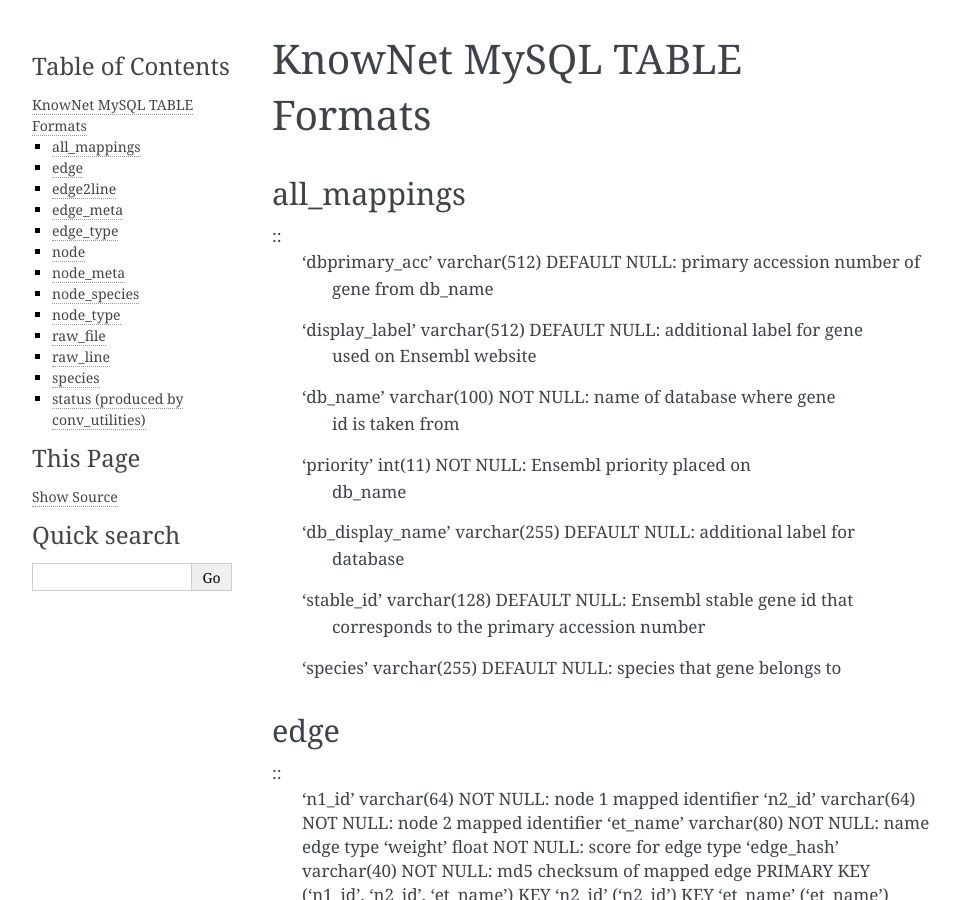
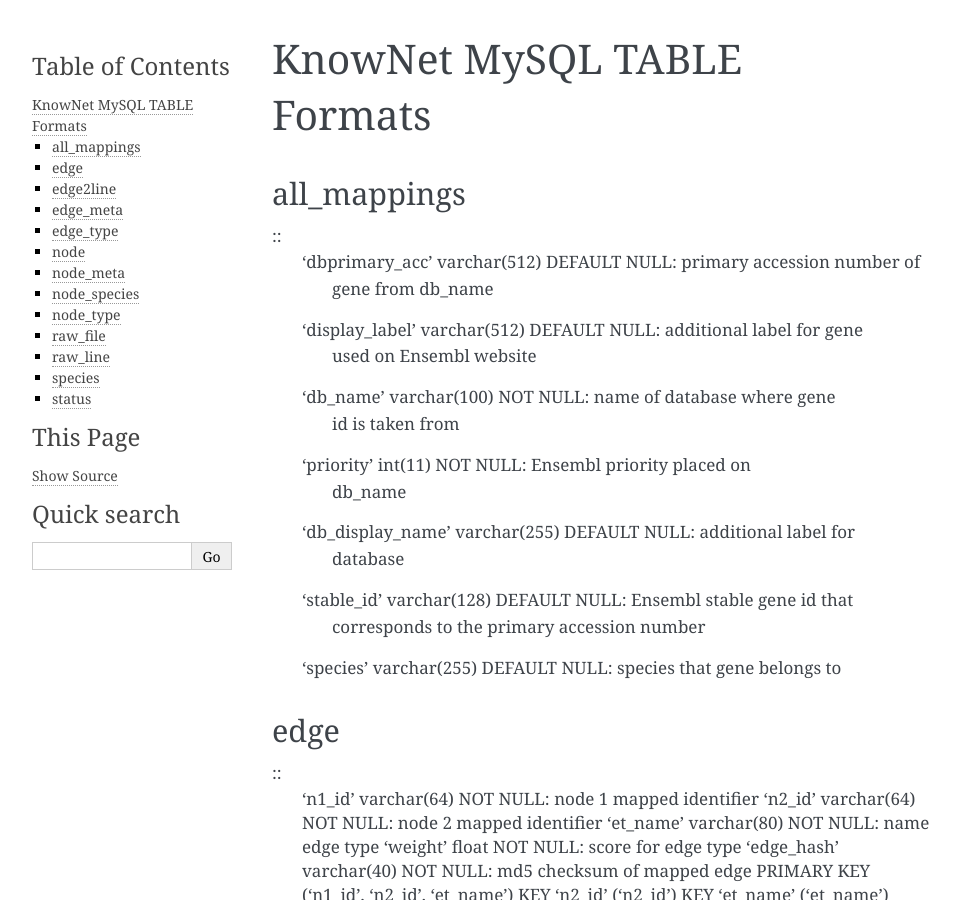
Before and after one commit to KnowEnG/KN_Builder, a Sphinx documentation site: the page built from docs/tables.rst, in a window 1280 px wide and 900 px high. Shown: the whole window, without its empty margins (148-1108 px from the left). Built offline with Sphinx 7.4.7, drawn with Linux system fonts in a browser that asks for light colours; some of the changed text lies outside the part shown.

Commit message:
updated docs

```diff
--- a/docs/index.rst
+++ b/docs/index.rst
@@ -12,6 +12,7 @@
    tutorial
    modules
    formats
+   tables
 
 Indices and tables
 ==================
--- a/docs/tables.rst
+++ b/docs/tables.rst
@@ -24,7 +22,7 @@
     'species' varchar(255) DEFAULT NULL:            species that gene belongs to
 
 edge
-----
+-------------
 ::
     'n1_id' varchar(64) NOT NULL:       node 1 mapped identifier
     'n2_id' varchar(64) NOT NULL:       node 2 mapped identifier
@@ -36,7 +34,7 @@
     KEY 'et_name' ('et_name')
 
 edge2line
-----
+-------------
 ::
     'edge_hash' varchar(40) NOT NULL:   md5 checksum of mapped edge
     'line_hash' varchar(40) NOT NULL:   md5 checksum of original line string
@@ -44,7 +42,7 @@
     PRIMARY KEY ('edge_hash', 'line_hash')
 
 edge_meta
----------
+-------------
 ::
     'line_hash' varchar(40) NOT NULL:   md5 checksum of original line string
                                         from source
@@ -54,7 +52,7 @@
     PRIMARY KEY ('line_hash','info_type','info_desc')
 
 edge_type
----------
+-------------
 ::
     'et_name' varchar(80) NOT NULL:     name of edge type
     'n1_type' varchar(12) NOT NULL:     type of node 1 ('Gene', 'Property')
@@ -70,7 +68,7 @@
     KEY ('n2_type')
 
 node
----------
+-------------
 ::
     'node_id' varchar(64) NOT NULL:         node identifier
     'n_alias' varchar(512) DEFAULT NULL:    alternate name for node
@@ -78,7 +76,7 @@
     PRIMARY KEY ('node_id')
 
 node_meta
----------
+-------------
 ::
     'node_id' varchar(64) NOT NULL:     mapped node identifier
     'info_type' varchar(80) NOT NULL:   type of metadata ('alt_alias', 'link',
@@ -87,7 +85,7 @@
     PRIMARY KEY ('node_id','info_type','info_desc')
 
 node_species
----------
+-------------
 ::
     'node_id' varchar(64) NOT NULL:     mapped node identifier
     'taxon' int(11) NOT NULL:           taxon id of node species, 0 if property
@@ -95,7 +93,7 @@
     KEY 'taxon' ('taxon')
 
 node_type
----------
+-------------
 ::
     'n_type' varchar(12) NOT NULL:  type of node ('Gene', 'Property')
     'n_type_desc' text:             description of node type
@@ -121,7 +119,7 @@
     PRIMARY KEY ('file_id')
 
 raw_line
--------
+-------------
 ::
     'line_hash' varchar(40) NOT NULL:   md5 checksum of rawline field
     'line num' int(11) NOT NULL:        line number in downloaded file
@@ -130,7 +128,7 @@
     'line_str' text NOT NULL:           original line string from downloaded source
 
 species
-----
+-------------
 ::
   'taxon' int(11) NOT NULL:                     taxon id of organism species
   'sp_abbrev' varchar(8) DEFAULT NULL:          abbreviated name of species
@@ -139,8 +137,8 @@
                                                 scientific name
   PRIMARY KEY ('taxon')
 
-status (produced by conv_utilities)
-----
+status
+-------------
 ::
     'table_hash' varchar(40) NOT NULL:      md5 checksum of raw edge generated
                                             from source line
```
Also changed, not shown: other parts of docs/tables.rst (+1 -3 lines), docs/formats.rst (+9 -9 lines).
